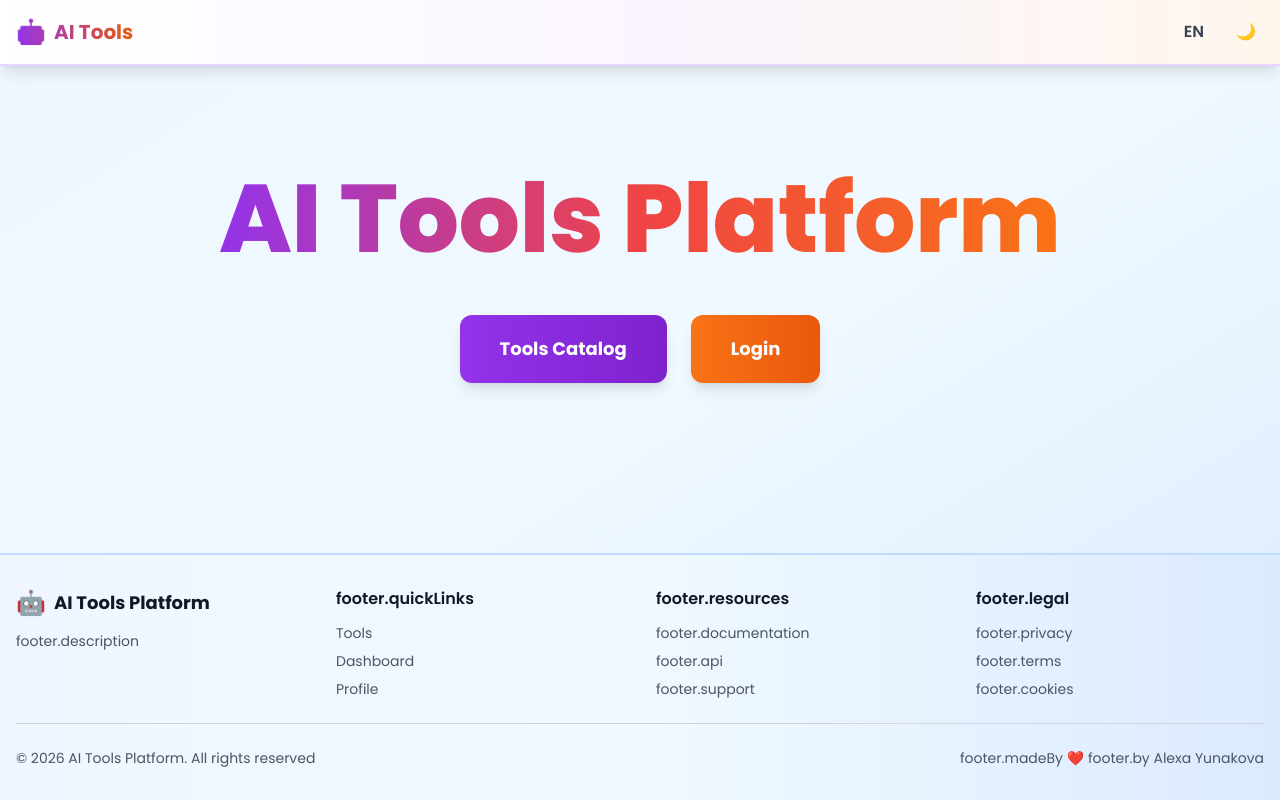
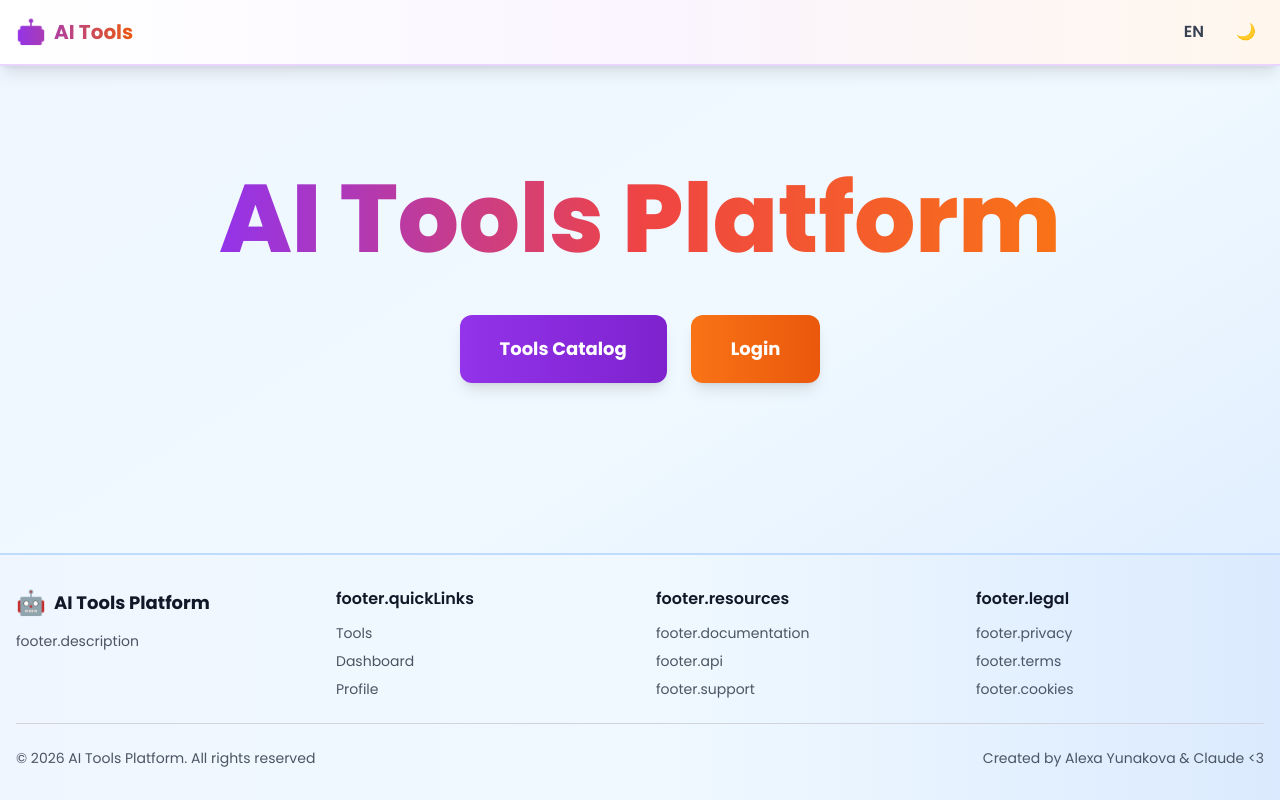
Before and after one commit to alexsandrayunakova-bit/full-stack-starter-kit, a Next.js app in the folder frontend/: page / in a window 1280 px wide. Built offline with nearby package versions, Linux system fonts and the light colour scheme.

Commit message:
Update footer credit to include Claude
Change footer text from "footer.madeBy ❤️ footer.by Alexa Yunakova"
to "Created by Alexa Yunakova & Claude <3"

https://claude.ai/code/session_01Y4DPq5DjeipJCHoMS2MJTJ

```diff
--- a/frontend/components/layout/Footer.tsx
+++ b/frontend/components/layout/Footer.tsx
@@ -102,7 +102,7 @@ export default function Footer() {
               © {currentYear} AI Tools Platform. {t("footer.rights") || "All rights reserved."}
             </p>
             <p className="text-sm text-gray-600 dark:text-gray-400">
-              {t("footer.madeBy") || "Made with"} ❤️ {t("footer.by") || "by"} Alexa Yunakova
+              Created by Alexa Yunakova & Claude &lt;3
             </p>
           </div>
         </div>
--- a/frontend/contexts/LanguageContext.tsx
+++ b/frontend/contexts/LanguageContext.tsx
@@ -47,7 +47,7 @@ const translations: Record<Language, Record<string, string>> = {
     // Footer
     "footer.copyright": "© 2026 AI Tools Platform. Всички права запазени.",
     "footer.rights": "Всички права запазени",
-    "footer.creator": "Alexa Yunakova",
+    "footer.creator": "Alexa Yunakova & Claude",
 
     // Auth
     "auth.loginTitle": "Вход в системата",
@@ -128,7 +128,7 @@ const translations: Record<Language, Record<string, string>> = {
     // Footer
     "footer.copyright": "© 2026 AI Tools Platform. All rights reserved.",
     "footer.rights": "All rights reserved",
-    "footer.creator": "Alexa Yunakova",
+    "footer.creator": "Alexa Yunakova & Claude",
 
     // Auth
     "auth.loginTitle": "Login",
@@ -209,7 +209,7 @@ const translations: Record<Language, Record<string, string>> = {
     // Footer
     "footer.copyright": "© 2026 AI Tools Platform. Alle Rechte vorbehalten.",
     "footer.rights": "Alle Rechte vorbehalten",
-    "footer.creator": "Alexa Yunakova",
+    "footer.creator": "Alexa Yunakova & Claude",
 
     // Auth
     "auth.loginTitle": "Anmelden",
```
